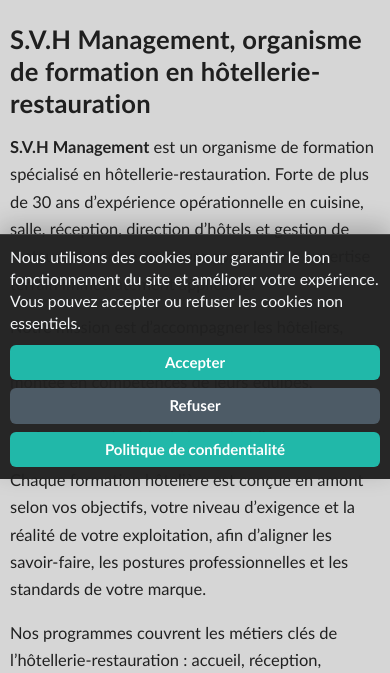
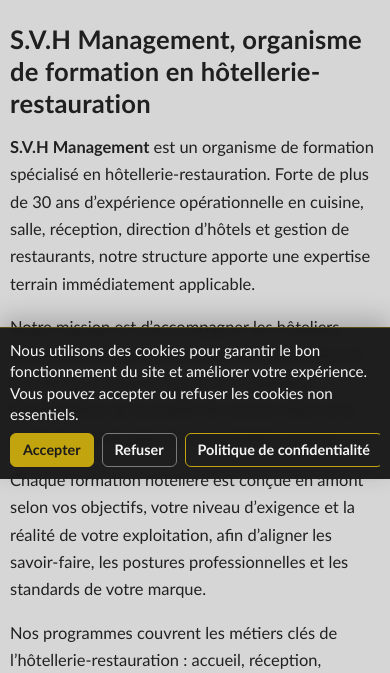
Before and after one commit to franckbougaut-glitch/svhmanagement.com, a Flask app: page /formations in a window 390 px wide. Shown: the part 365-1038 px from the top of the page. Run offline with Flask 3, Linux system fonts and the light colour scheme; some libraries are stand-ins or nearby versions; some web fonts are replaced.

Commit message:
Restyle cookie banner with SVH colors and single-line actions

```diff
--- a/static/style.css
+++ b/static/style.css
@@ -359,72 +359,112 @@ textarea:focus-visible {
   right: 0;
   bottom: 0;
   z-index: 120;
-  background: rgba(33, 33, 33, 0.97);
-  color: #f4f6f8;
-  border-top: 1px solid rgba(255, 255, 255, 0.12);
+  background: rgba(24, 24, 24, 0.97);
+  color: #f5f5f5;
+  border-top: 1px solid rgba(194, 165, 14, 0.35);
   box-shadow: 0 -8px 24px rgba(0, 0, 0, 0.22);
+  backdrop-filter: blur(5px);
 }
 
 .cookie-consent-inner {
   width: min(1200px, calc(100% - 28px));
   margin: 0 auto;
   padding: 14px 0;
-  display: flex;
-  align-items: center;
-  justify-content: space-between;
-  gap: 16px;
+  display: grid;
+  grid-template-columns: minmax(0, 1fr) auto;
+  align-items: center;
+  gap: 12px 18px;
 }
 
 .cookie-consent-text {
   margin: 0;
-  font-size: 1.03rem;
-  line-height: 1.45;
+  font-size: 1rem;
+  line-height: 1.4;
   color: inherit;
+  max-width: 85ch;
 }
 
 .cookie-consent-actions {
   display: flex;
   align-items: center;
-  gap: 10px;
-  flex-wrap: wrap;
+  gap: 9px;
+  flex-wrap: nowrap;
+  white-space: nowrap;
   justify-content: flex-end;
+  max-width: 100%;
+  overflow-x: auto;
+  overflow-y: hidden;
+  scrollbar-width: thin;
+  -webkit-overflow-scrolling: touch;
+}
+
+.cookie-consent-actions::-webkit-scrollbar {
+  height: 5px;
+}
+
+.cookie-consent-actions::-webkit-scrollbar-thumb {
+  background: rgba(194, 165, 14, 0.5);
+  border-radius: 999px;
 }
 
 .cookie-btn {
-  border: 0;
+  border: 1px solid transparent;
   border-radius: 6px;
-  padding: 10px 16px;
+  padding: 8px 14px;
   font: inherit;
   font-weight: 700;
-  font-size: 0.98rem;
-  line-height: 1.15;
+  font-size: 0.94rem;
+  line-height: 1.1;
   text-decoration: none;
   cursor: pointer;
   display: inline-flex;
   align-items: center;
   justify-content: center;
+  flex: 0 0 auto;
   color: #ffffff;
-  background: #21b8a9;
+  background: #2c2c2c;
 }
 
 .cookie-btn:hover {
-  background: #1ca699;
+  background: #3a3a3a;
+}
+
+.cookie-btn-accept {
+  background: var(--accent);
+  border-color: var(--accent);
+  color: #1b1b1b;
+}
+
+.cookie-btn-accept:hover {
+  background: #b69c12;
+  border-color: #b69c12;
 }
 
 .cookie-btn-reject {
-  background: #4d5b66;
+  background: transparent;
+  border-color: #7b7b7b;
+  color: #f5f5f5;
 }
 
 .cookie-btn-reject:hover {
-  background: #42515c;
+  background: rgba(255, 255, 255, 0.08);
+  border-color: #a0a0a0;
 }
 
 .cookie-btn-policy {
-  background: #21b8a9;
+  background: transparent;
+  border-color: var(--accent);
+  color: #f5f5f5;
+}
+
+.cookie-btn-policy:hover {
+  background: rgba(194, 165, 14, 0.16);
+  border-color: #d6bc2a;
+  color: #ffffff;
 }
 
 body.cookie-consent-visible {
-  padding-bottom: 118px;
+  padding-bottom: clamp(120px, 16vh, 180px);
 }
 
 .page-content h1,
@@ -1764,13 +1804,13 @@ blockquote p {
   }
 
   .cookie-consent-inner {
-    flex-direction: column;
-    align-items: flex-start;
+    grid-template-columns: 1fr;
     padding: 12px 0;
+    gap: 10px;
   }
 
   .cookie-consent-text {
-    font-size: 0.98rem;
+    font-size: 0.95rem;
     line-height: 1.4;
   }
 
@@ -1781,12 +1821,12 @@ blockquote p {
   }
 
   .cookie-btn {
-    padding: 9px 14px;
-    font-size: 0.94rem;
+    padding: 8px 12px;
+    font-size: 0.9rem;
   }
 
   body.cookie-consent-visible {
-    padding-bottom: 178px;
+    padding-bottom: clamp(150px, 26vh, 220px);
   }
 
   .section + .section {
@@ -2060,22 +2100,22 @@ blockquote p {
 
   .cookie-consent-inner {
     width: min(1200px, calc(100% - 20px));
-    gap: 10px;
+    gap: 8px;
   }
 
   .cookie-consent-actions {
-    flex-direction: column;
-    align-items: stretch;
     width: 100%;
+    justify-content: flex-start;
+    gap: 8px;
   }
 
   .cookie-btn {
-    width: 100%;
+    width: auto;
     text-align: center;
   }
 
   body.cookie-consent-visible {
-    padding-bottom: 242px;
+    padding-bottom: clamp(164px, 32vh, 250px);
   }
 
   .section + .section {
```
